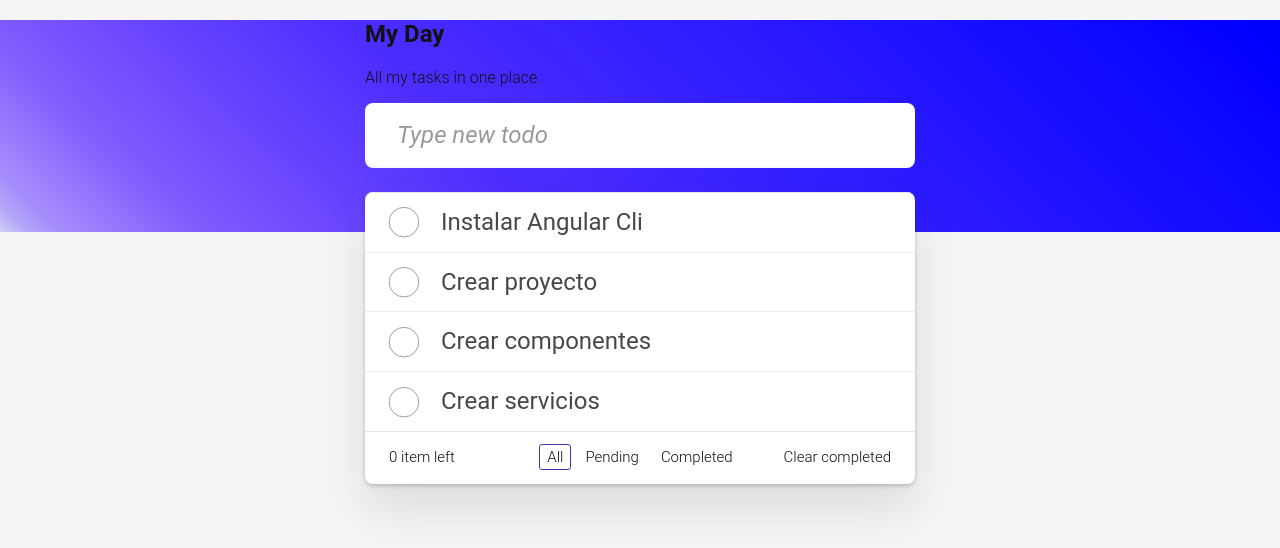
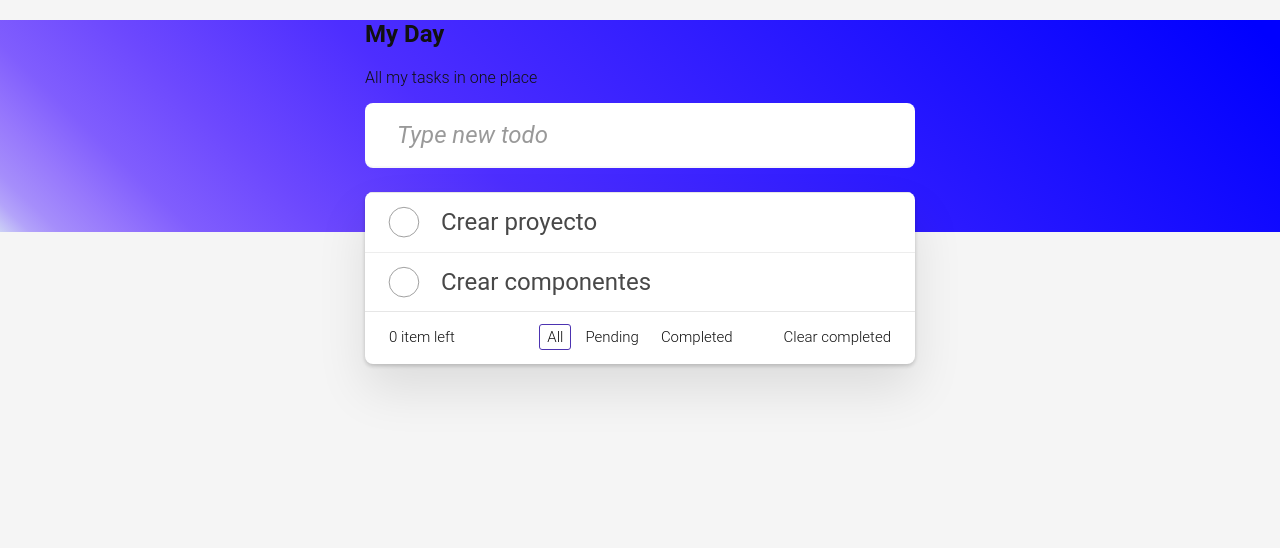
Before and after one commit to cldcantoflores/ang, an Angular app: page / in a window 1280 px wide. Shown: the top 548 px of the page. Built offline with nearby package versions, Linux system fonts and the light colour scheme.

Commit message:
hasta leccion 16

```diff
--- /dev/null
+++ b/src/app/models/tasks.model.ts
@@ -0,0 +1,5 @@
+export interface Task{
+    id: number,
+    title: string,
+    completed: boolean
+}
--- a/src/app/pages/home/home.component.html
+++ b/src/app/pages/home/home.component.html
@@ -24,10 +24,10 @@
             </div>
             <input class="edit" value="Learn JavaScript" />
           </li> -->
-          <li *ngFor="let task of tasks(); index as i">
+          <li *ngFor="let task of tasks(); index as i" [ngClass]="{'completed': task.completed}">
             <div class="view">
-              <input class="toggle" type="checkbox" />
-              <label>{{ task }}</label>
+              <input class="toggle" type="checkbox" (click)="updateTask(i)" [checked]="task.completed"  />
+              <label>{{ task.title }}</label>
               <button class="destroy" (click)="deleteTask(i)"></button>
             </div>
             <input class="edit" value="Buy a unicorn" />
--- a/src/app/pages/home/home.component.ts
+++ b/src/app/pages/home/home.component.ts
@@ -1,6 +1,7 @@
 import { Component, signal } from '@angular/core';
 import { CommonModule } from '@angular/common';
 import { RouterOutlet } from '@angular/router';
+import { Task} from './../../models/tasks.model';
 
 @Component({
   selector: 'app-home',
@@ -10,17 +11,47 @@ import { RouterOutlet } from '@angular/router';
 })
 export class HomeComponent {
   welcome ='Hola';
-  tasks =signal([
-    'Instalar Angular Cli',
-    'Crear proyecto',
-    'Crear componentes',
-    'Crear servicios'
+  tasks =signal<Task[]>([
+    {
+      id: Date.now(),
+      title: 'Crear proyecto',
+      completed: false
+    },
+    {
+      id: Date.now(),
+      title: 'Crear componentes',
+      completed: false
+    },
+
   ]);
 
   changeHandler(event: Event){
     const input  = event.target as HTMLInputElement;
     const newTask = input.value;
+    //this.tasks.update((tasks  => [...tasks, newTask] ))
+    this.addTask(newTask);
+  }
+
+  addTask(title: string){
+    const newTask ={
+      id:Date.now(),
+      title,
+      completed : false
+    }
+
     this.tasks.update((tasks  => [...tasks, newTask] ))
+  }
+
+  updateTask(index:number){
+    if(confirm("Confima que quiere marcar como completa?")){
+
+        this.tasks.update((tasks) =>
+        tasks.map((task, i) =>
+          i === index ? { ...task, completed: !task.completed }: task
+        )
+      )
+
+    }
   }
 
   deleteTask(index: number){
```
